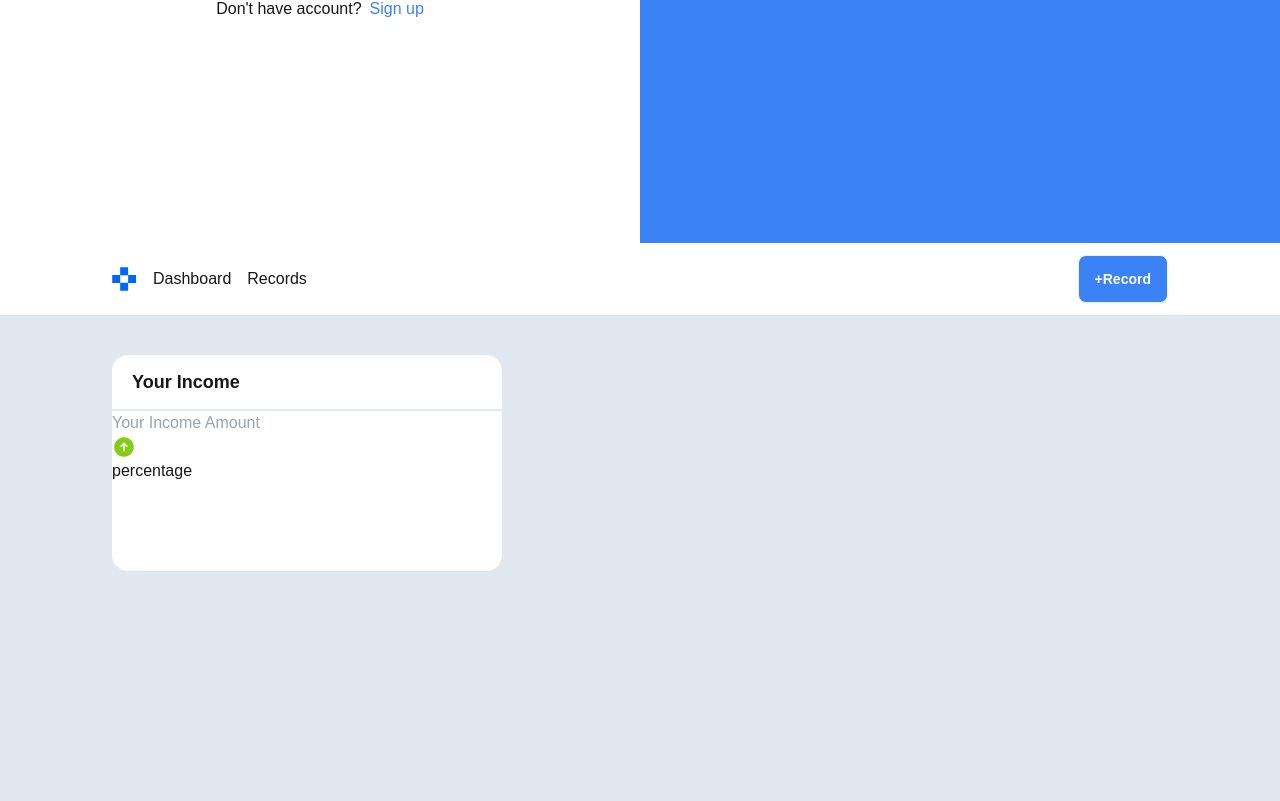
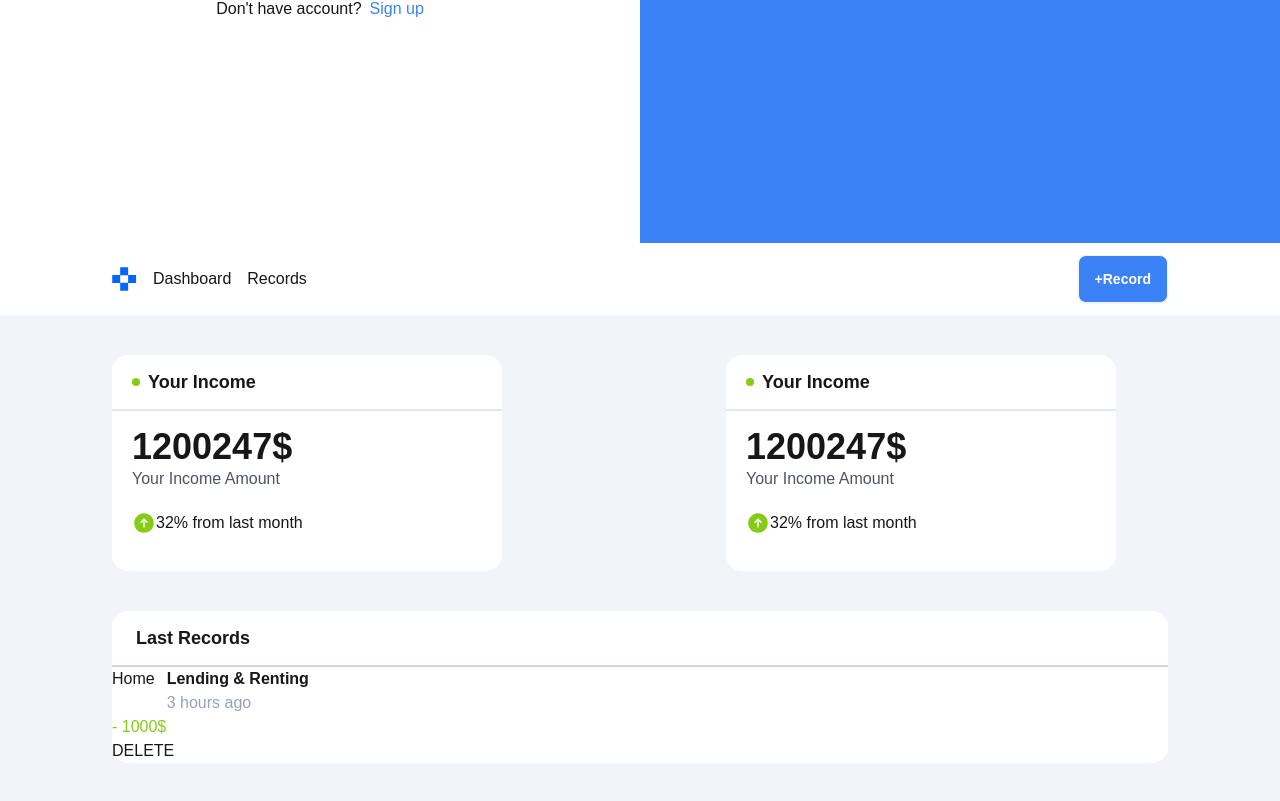
Before and after one commit to Bolortox/expence-tracker, a Next.js app in the folder frontend/: page / in a window 1280 px wide. Shown: the part 557-1358 px from the top of the page. Built offline with nearby package versions, Linux system fonts and the light colour scheme.

Commit message:
3rd page

```diff
--- a/frontend/src/components/page/Dashboard.jsx
+++ b/frontend/src/components/page/Dashboard.jsx
@@ -3,7 +3,7 @@ import { Up } from "../svg/Up";
 
 export const Dashboard = () => {
   return (
-    <main className="w-screen h-screen m-auto bg-slate-200">
+    <main className="w-screen h-screen m-auto bg-slate-100 ">
       <div className="h-[72px] flex justify-between items-center px-28 bg-white">
         <div className="flex gap-4">
           <Geld />
@@ -15,17 +15,66 @@ export const Dashboard = () => {
           <div className="btn  bg-blue-500 text-white">+Record</div>
         </div>
       </div>
+
+      <div className="flex">
+        <div className="px-28 pt-10">
+          <div className=" bg-white w-[390px] h-[216px] rounded-2xl ">
+            <div className=" h-[56px] flex justify-start items-center border-b-2 border-b-slate-200 pl-5 gap-2">
+              <div className="w-2 h-2 rounded-full bg-lime-500"></div>
+              <p className="font-bold text-lg">Your Income</p>
+            </div>
+            <div className="pl-5">
+              <div className="pt-4">
+                <p className="font-bold text-4xl">1200247$</p>
+                <p className="text-gray-600">Your Income Amount</p>
+              </div>
+
+              <div className="flex pt-5">
+                <Up />
+                <p>32% from last month</p>
+              </div>
+            </div>
+          </div>
+        </div>
+
+        <div className="px-28 pt-10">
+          <div className=" bg-white w-[390px] h-[216px] rounded-2xl ">
+            <div className=" h-[56px] flex justify-start items-center border-b-2 border-b-slate-200 pl-5 gap-2">
+              <div className="w-2 h-2 rounded-full bg-lime-500"></div>
+              <p className="font-bold text-lg">Your Income</p>
+            </div>
+            <div className="pl-5">
+              <div className="pt-4">
+                <p className="font-bold text-4xl">1200247$</p>
+                <p className="text-gray-600">Your Income Amount</p>
+              </div>
+
+              <div className="flex pt-5">
+                <Up />
+                <p>32% from last month</p>
+              </div>
+            </div>
+          </div>
+        </div>
+      </div>
       <div className="px-28 pt-10">
-        <div className=" bg-white w-[390px] h-[216px] rounded-2xl ">
-          <div className=" h-[56px] flex justify-start items-center border-b-2 border-b-slate-200 pl-5">
-            <p className="font-bold text-lg">Your Income</p>
+        <div className="max-w-screen-xl bg-white rounded-2xl">
+          <div className="font-bold text-lg h-[56px] pl-[24px]  flex items-center border-b-2 border-b-slate-300">
+            Last Records
           </div>
           <div>
-            <p className="text-gray-400">Your Income Amount</p>
+            <div className="flex gap-3">
+              <p>Home</p>
+              <div>
+                <p className="font-bold">Lending & Renting</p>
+                <p className="text-slate-400">3 hours ago</p>
+              </div>
+
+            </div>
             <div>
-              <Up />
-              <p>percentage</p>
-            </div>
+                <p className="text-lime-500">- 1000$</p>
+                <div>DELETE</div>
+              </div>
           </div>
         </div>
       </div>
```
